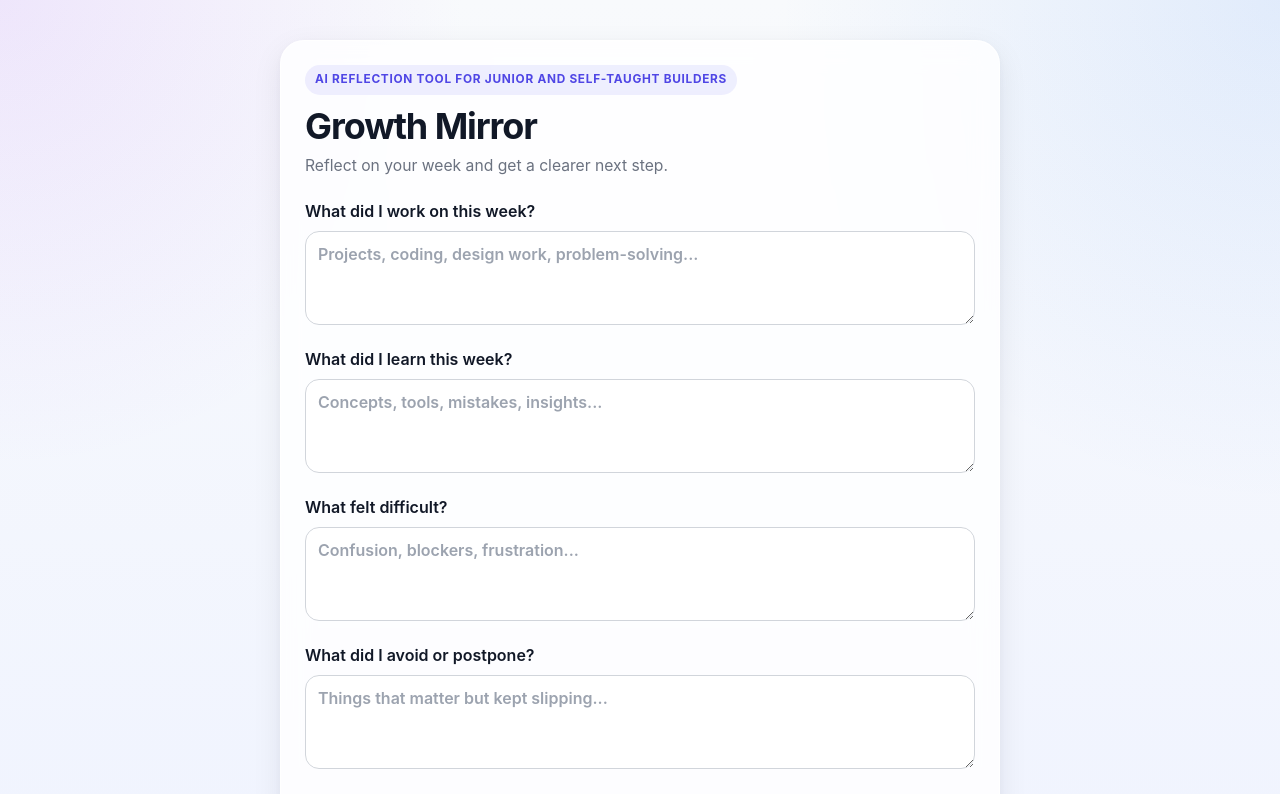
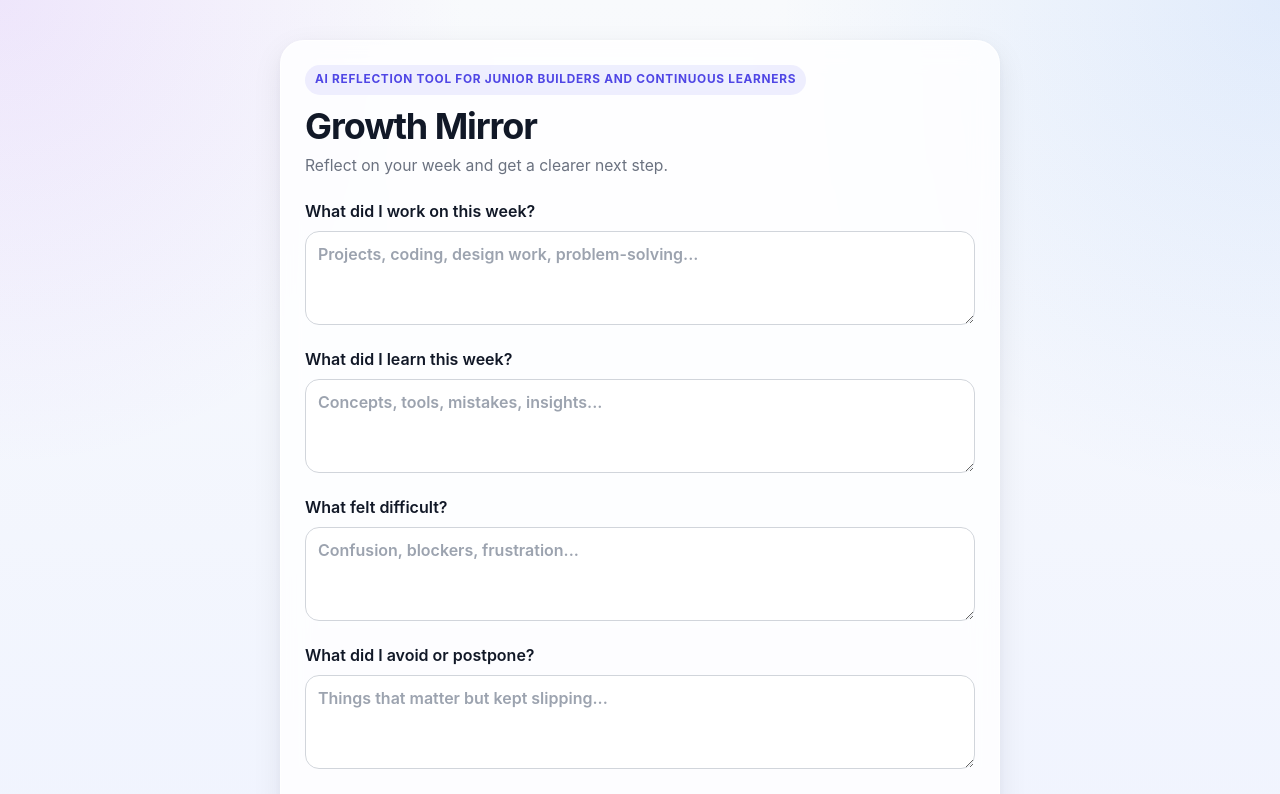
Before and after one commit to anusirkas/growth-mirror, a React (Vite) app: page / in a window 1280 px wide. Shown: the top 794 px of the page. Built offline with nearby package versions, Linux system fonts and the light colour scheme.

Commit message:
Clearer title for the tool

```diff
--- a/src/components/ReflectionForm.tsx
+++ b/src/components/ReflectionForm.tsx
@@ -37,7 +37,7 @@ export default function ReflectionForm({
 
   return (
     <form className="card form-card" onSubmit={handleSubmit}>
-      <p className="eyebrow">AI reflection tool for junior and self-taught builders</p>
+      <p className="eyebrow">AI reflection tool for junior builders and continuous learners</p>
       <h1>Growth Mirror</h1>
       <p className="subtitle">
         Reflect on your week and get a clearer next step.
```
